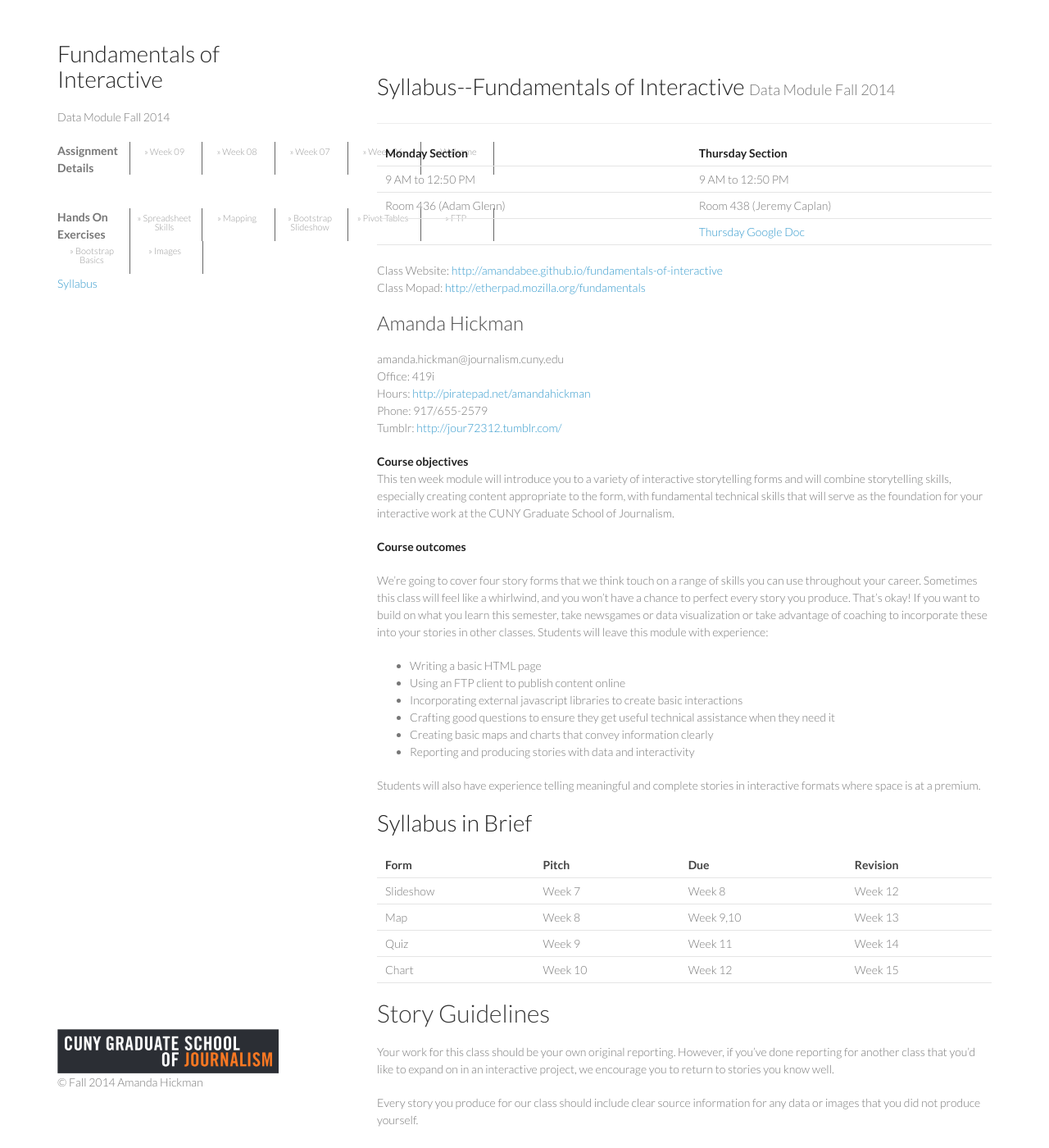
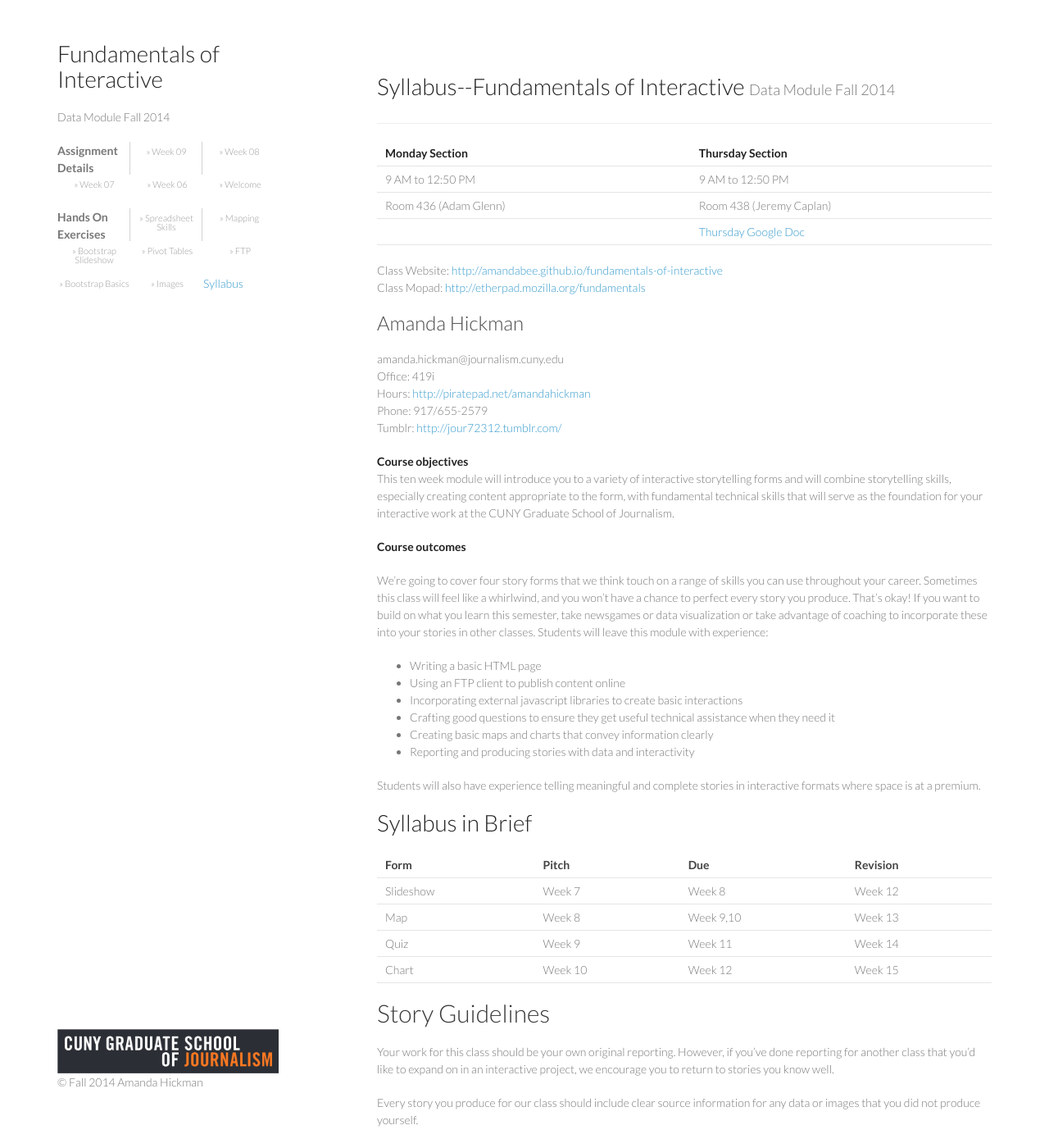
Before and after one commit to amandabee/fundamentals-of-interactive, a Jekyll site: the page built from index.md, in a window 1280 px wide and 1400 px high. Shown: the whole window at 82% size. Built offline with Jekyll 4.4.1, drawn with Linux system fonts in a browser that asks for light colours; nearby versions of some CDN libraries.

Commit message:
Didn't realize I broke it for full width screens.

```diff
--- a/assets/css/style.css
+++ b/assets/css/style.css
@@ -217,7 +217,14 @@ footer {
     top:52px;
     width: 100%;
   }
+  ul.posts#assignments, ul.posts#handson {
+    width: 200%;
+  }
 
+  ul.posts#assignments li, ul.posts#handson li {
+    border-right: 1px solid #e5e5e5;
+    padding-right: 5px;
+  }
 }
 
 @media print, screen and (max-width: 720px) {
@@ -269,16 +276,6 @@ height: 18px;
 border: 0;
 }
 
-ul.posts#assignments, ul.posts#handson {
-  width: 200%;
-}
-
-
-ul.posts#assignments li, ul.posts#handson li {
-  border-right: 1px solid #666;
-  padding-right: 5px;
-}
-
 
 ul.inline {
 display: inline;
```
